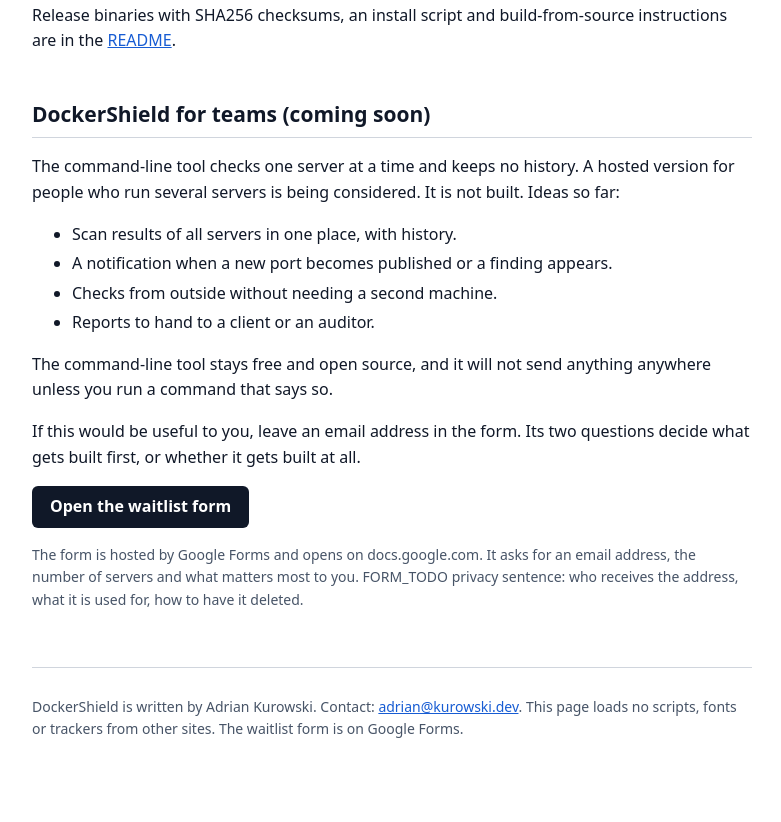
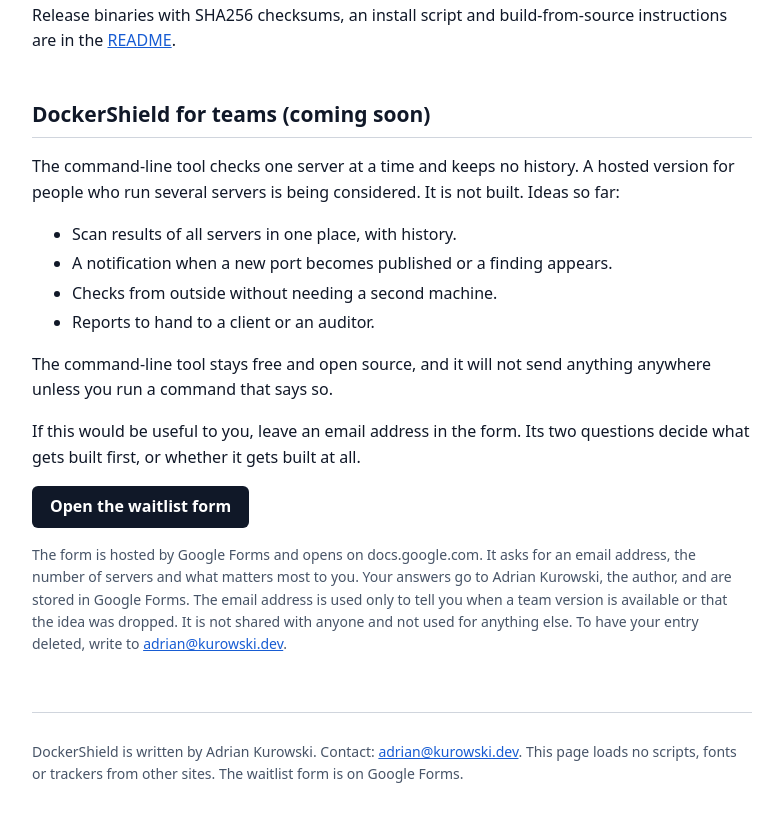
Before and after one commit to adrian13508/dockershield, a plain HTML site: page site/index.html in a window 1280 px wide. Shown: the part 1471-2293 px from the top of the page, without its empty margins (248-1029 px from the left). Drawn offline with Linux system fonts and the light colour scheme.

Commit message:
site: privacy sentence for the waitlist form

```diff
--- a/site/index.html
+++ b/site/index.html
@@ -79,10 +79,8 @@
 <p>The command-line tool stays free and open source, and it will not send anything anywhere unless you run a command that says so.</p>
 <p>If this would be useful to you, leave an email address in the form. Its two questions decide what gets built first, or whether it gets built at all.</p>
 
-<!-- TODO(Adrian): write the privacy sentence in place of FORM_TODO below.
-     The Pages workflow refuses to deploy while FORM_TODO is present. -->
 <p><a class="button" id="signup" href="https://docs.google.com/forms/d/e/1FAIpQLSfgcE66UEQ1bCLLySMqaOH5EaBRgN0zkW_v5_kxE4xhh4zemg/viewform?usp=pp_url&amp;entry.1047909510=DS_REF">Open the waitlist form</a></p>
-<p class="muted">The form is hosted by Google Forms and opens on docs.google.com. It asks for an email address, the number of servers and what matters most to you. FORM_TODO privacy sentence: who receives the address, what it is used for, how to have it deleted.</p>
+<p class="muted">The form is hosted by Google Forms and opens on docs.google.com. It asks for an email address, the number of servers and what matters most to you. Your answers go to Adrian Kurowski, the author, and are stored in Google Forms. The email address is used only to tell you when a team version is available or that the idea was dropped. It is not shared with anyone and not used for anything else. To have your entry deleted, write to <a href="mailto:adrian@kurowski.dev">adrian@kurowski.dev</a>.</p>
 
 <footer class="muted">
   <p>DockerShield is written by Adrian Kurowski. Contact: <a href="mailto:adrian@kurowski.dev">adrian@kurowski.dev</a>. This page loads no scripts, fonts or trackers from other sites. The waitlist form is on Google Forms.</p>
```
